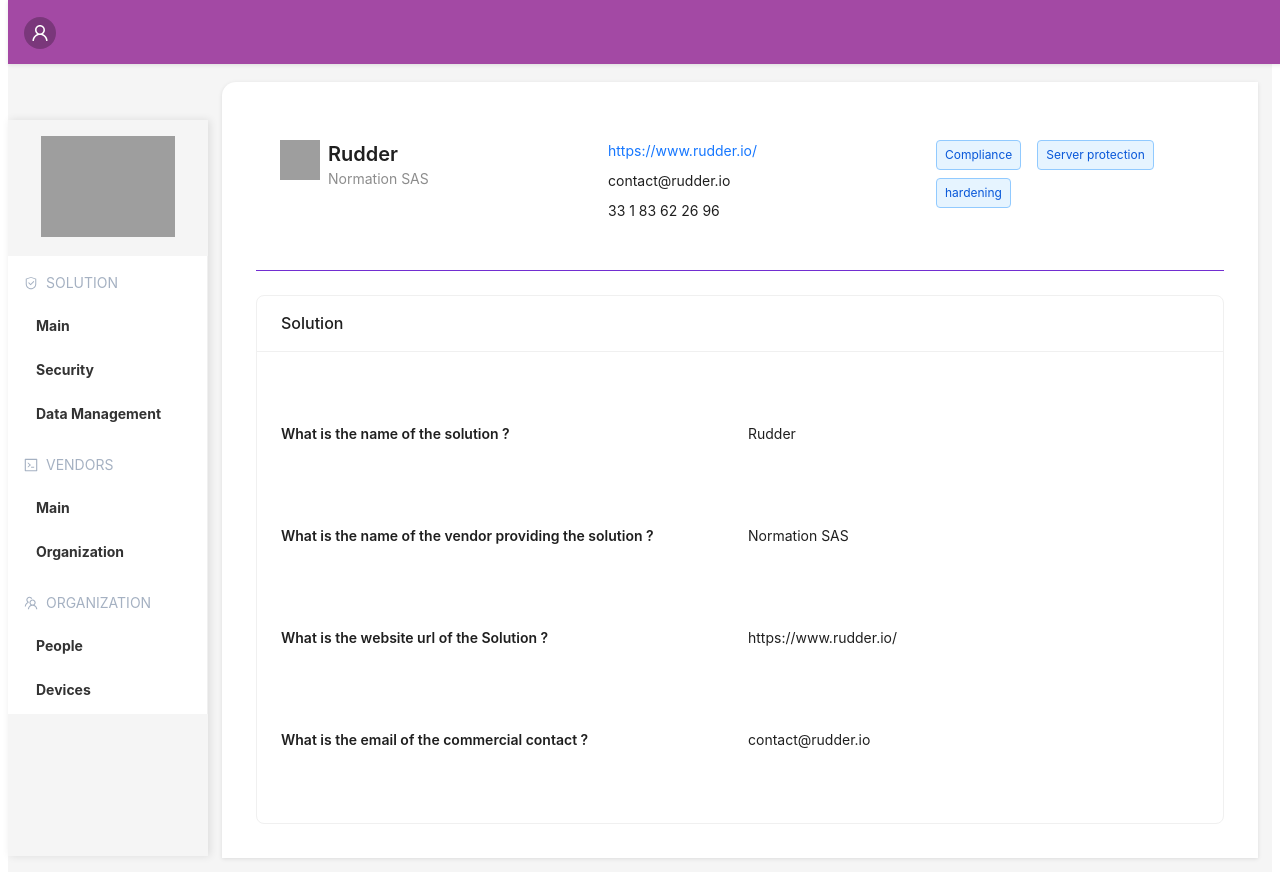
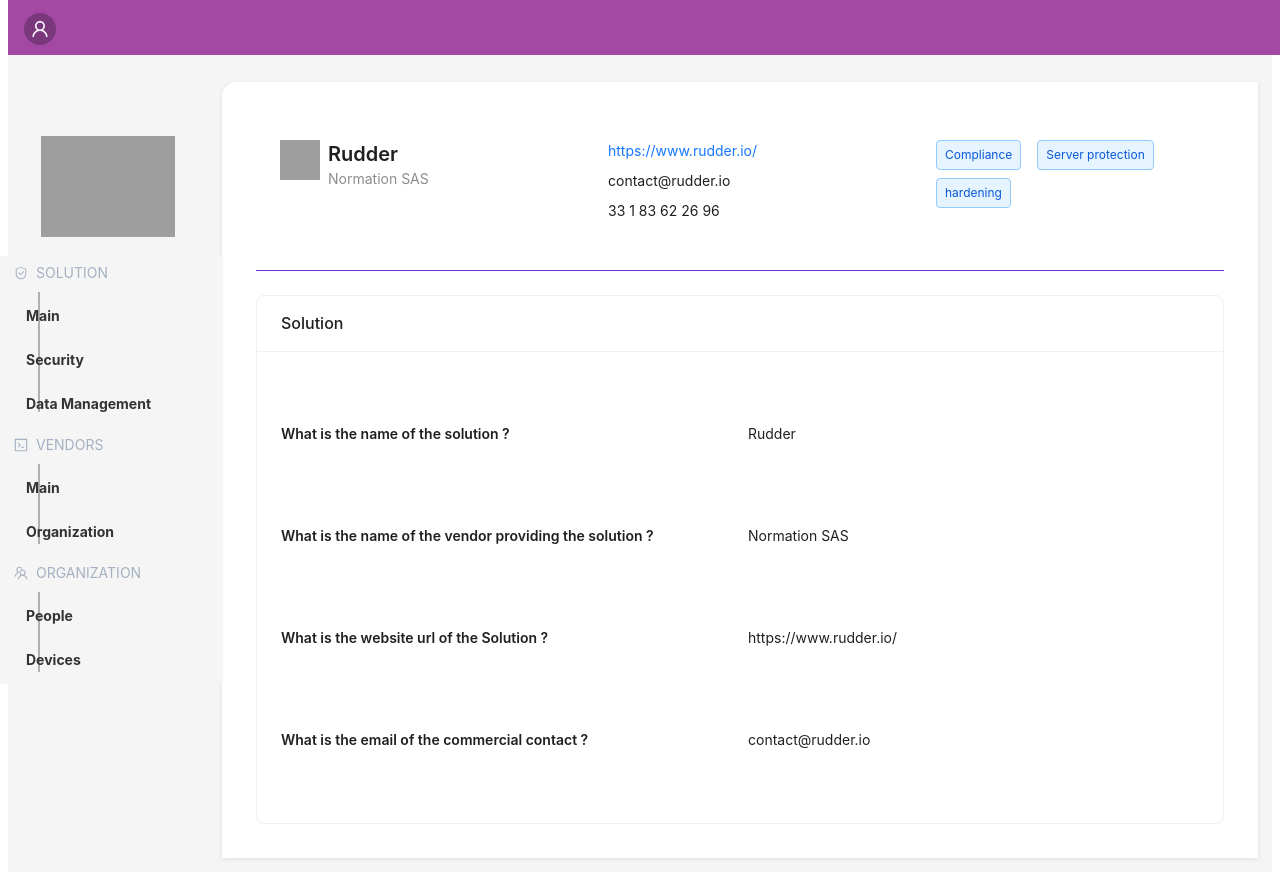
Before and after one commit to Cyberun-net/sidebar-react-ant-design, a React (Vite) app: page / in a window 1280 px wide. Built offline with nearby package versions, Linux system fonts and the light colour scheme; grey boxes are pictures that could not be loaded.

Commit message:
Update App.css

```diff
--- a/src/App.css
+++ b/src/App.css
@@ -1,24 +1,3 @@
-.ant-layout-sider {
-    background: #f5f5f5 !important;
-    position: sticky;
-    top: 64px;
-    box-shadow: 2px 0 8px rgba(0, 0, 0, 0.1);
-  }
-
-  .ant-menu.ant-menu-dark {
-    background: #f5f5f5;
-  }
-
-  .ant-menu-item-group-title {
-    color: #a5b1c2 !important;
-    font-size: 12px;
-    padding: 16px 16px 8px !important;
-  }
-
-  .ant-layout-sider-trigger {
-    background: #141927 !important;
-  }
-
 .ant-layout-header .menu-button {
   font-size: 50px;
   color: #fff;
@@ -39,6 +18,7 @@
   padding: 4px 8px;
   font-size: 12px;
 }
+
 
 /* Ajout des styles pour les tabs */
 
@@ -65,6 +45,7 @@
   margin-bottom: 24px !important;
 }
 
+
 /* Ajout des styles pour la mise en page des questions/réponses */
 
 .ant-row {
@@ -81,11 +62,13 @@
   border-bottom: none;
 }
 
+
 /* Ajustement de l'espacement */
 
 .ant-card .ant-col {
   padding: 8px 16px;
 }
+
 
 /* Styles pour l'en-tête */
 
@@ -98,17 +81,20 @@
   border-radius: 14px;
 }
 
+
 /* Pour les espaces verticaux */
 
 .ant-space-vertical {
   width: 100%;
 }
 
+
 /* Pour les tags */
 
 .ant-space-wrap {
   gap: 8px;
 }
+
 
 /* Styles responsifs */
 
@@ -145,6 +131,7 @@
   }
 }
 
+
 /* Ajustements pour les très petits écrans */
 
 @media (max-width: 375px) {
@@ -159,6 +146,7 @@
     padding: 4px !important;
   }
 }
+
 
 /* Amélioration de la lisibilité sur mobile */
 
@@ -175,20 +163,19 @@
   }
 }
 
+
 /* Add these styles for the header */
 
 .ant-layout-header {
   background: #a349a4 !important;
-    height: 64px;
+  height: 55px;
   position: fixed;
   top: 0;
   z-index: 1000;
   width: 100%;
   display: flex;
-    align-items: center;
   justify-content: space-between;
   padding: 0 24px;
-    box-shadow: 0 1px 4px rgba(0, 0, 0, 0.1);
 }
 
 .ant-dropdown-menu {
@@ -202,12 +189,80 @@
   padding: 0 16px;
 }
 
+
 /* Animation du sidebar */
-
-  .ant-layout-sider {
-    transition: all 0.2s !important;
-  }
 
 .ant-layout {
   transition: margin-left 0.2s !important;
 }
+
+.ant-menu {
+  background: #f5f5f5 !important;
+  margin-left: -10px !important;
+  padding-left: 0 !important;
+  border-right: none !important;
+  box-shadow: none !important;
+  width: 225px !important;
+  max-width: 225px !important;
+  min-width: 225px !important;
+  margin-left: 24px;
+}
+
+.ant-layout-sider {
+  background: #f5f5f5 !important;
+  position: sticky;
+  top: 64px;
+  transition: all 0.2s !important;
+}
+
+.ant-menu-item-group-title {
+  color: #a5b1c2 !important;
+  font-size: 12px;
+  padding: 6px 16px 8px !important;
+
+}
+
+.ant-layout-sider-trigger {
+  background: #141927 !important;
+}
+
+.ant-menu-item a {
+  font-family: 'Inter', sans-serif;
+  color: #000000;
+
+}
+
+.ant-menu .ant-menu-item-selected {
+  background-color: #e6f7ff !important;
+  margin-left: 50px;
+  width: calc(100% - 40px) !important;
+  border-radius: 4px;
+  outline: none !important;
+  padding-left: none !important;
+}
+
+.ant-menu .ant-menu-item a {
+  display: block;
+}
+
+
+/* Pour la barre verticale à gauche dans le sidebar */
+
+.ant-menu-item-group-title {
+  position: relative;
+  padding-left: 24px;
+}
+
+.ant-menu-item-group-title::before {
+  content: "";
+  position: absolute;
+  height: 80px;
+  left: 40px;
+  top: 100%;
+  bottom: 0;
+  width: 1.5px;
+  background-color: #b0b0b0;
+}
+.ant-menu-item-group:nth-child(1) .ant-menu-item-group-title::before {
+  height: 120px;
+}
```
Lines whose indentation alone changed are shown as unchanged.
